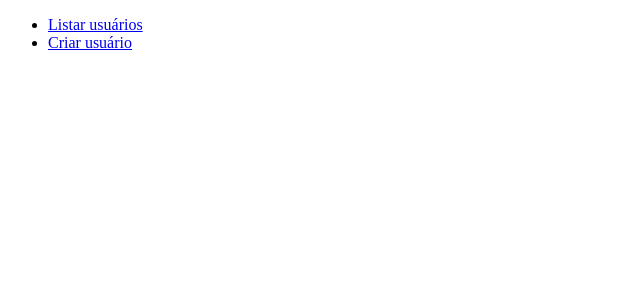
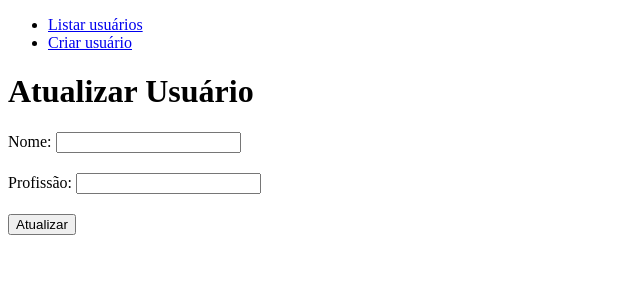
Before and after one commit to phedrakeson/simple-crud, an Angular app in the folder simple-crud/: page /users/update/1 in a window 1280 px wide. Before the commit this address led to /. Shown: the top 300 px of the page, without its empty margins (0-640 px from the left). Built offline with nearby package versions, Linux system fonts and the light colour scheme; no server answers.

Commit message:
feat: create a component for user update

```diff
--- a/simple-crud/src/app/app-routing.module.ts
+++ b/simple-crud/src/app/app-routing.module.ts
@@ -1,6 +1,7 @@
 import { NgModule } from '@angular/core';
 import { RouterModule, Routes } from '@angular/router';
 import { UserCreateComponent } from './users/user-create/user-create.component';
+import { UserUpdateComponent } from './users/user-update/user-update.component';
 import { UsersComponent } from './users/users.component';
 
 const routes: Routes = [
@@ -9,6 +10,9 @@ const routes: Routes = [
   },
   {
     path: 'users/create', component: UserCreateComponent
+  },
+  {
+    path: 'users/update/:id', component: UserUpdateComponent
   }
 ];
 
--- a/simple-crud/src/app/app.module.ts
+++ b/simple-crud/src/app/app.module.ts
@@ -8,12 +8,14 @@ import { FormsModule } from '@angular/forms'
 import { AppComponent } from './app.component';
 import { UsersComponent } from './users/users.component';
 import { UserCreateComponent } from './users/user-create/user-create.component';
+import { UserUpdateComponent } from './users/user-update/user-update.component';
 
 @NgModule({
   declarations: [
     AppComponent,
     UsersComponent,
-    UserCreateComponent
+    UserCreateComponent,
+    UserUpdateComponent
   ],
   imports: [
     BrowserModule,
--- /dev/null
+++ b/simple-crud/src/app/users/user-update/user-update.component.css
@@ -0,0 +1,5 @@
+label {
+  display: block;
+  margin-top: 10px;
+  margin-bottom: 20px;
+}
--- /dev/null
+++ b/simple-crud/src/app/users/user-update/user-update.component.html
@@ -0,0 +1,11 @@
+<h1>Atualizar Usuário</h1>
+
+<label for="name">Nome:
+  <input type="text" name="name" [(ngModel)]="request.name">
+</label>
+
+<label for="job">Profissão:
+  <input type="text" name="job" [(ngModel)]="request.job">
+</label>
+
+<button (click)="atualizarUsuario()" >Atualizar</button>
--- /dev/null
+++ b/simple-crud/src/app/users/user-update/user-update.component.ts
@@ -0,0 +1,33 @@
+import { Component, OnInit } from '@angular/core';
+import { ActivatedRoute } from '@angular/router';
+import { RequestUpdate } from '../users.model';
+import { UsersService } from '../users.service';
+
+@Component({
+  selector: 'app-user-update',
+  templateUrl: './user-update.component.html',
+  styleUrls: ['./user-update.component.css']
+})
+export class UserUpdateComponent implements OnInit {
+
+  id: string | null = this.route.snapshot.paramMap.get('id');
+  request: RequestUpdate = {} as RequestUpdate;
+
+  constructor(private usersService: UsersService, private route: ActivatedRoute) { }
+
+  ngOnInit(): void {
+    this.usersService.getUserByID(this.id).subscribe(res => {
+      this.request = {
+        name: `${res.data.first_name} ${res.data.last_name}`,
+        job: ''
+      };
+    });
+  }
+
+  atualizarUsuario() {
+    this.usersService.updateUser(this.id, this.request).subscribe(res => {
+      alert(`Atualizado as ${res.updatedAt} | Nome: ${res.name} Trabalho: ${res.job}`);
+    })
+  }
+
+}
--- a/simple-crud/src/app/users/users.component.html
+++ b/simple-crud/src/app/users/users.component.html
@@ -3,11 +3,13 @@
   <thead>
     <td>Nome</td>
     <td>Sobrenome</td>
+    <td>...</td>
   </thead>
   <tbody>
     <tr *ngFor="let user of responseUsers.data">
       <td>{{user.first_name}}</td>
       <td>{{user.last_name}}</td>
+      <td><a routerLink="/users/update/{{user.id}}">EDITAR</a></td>
     </tr>
   </tbody>
 </table>
--- a/simple-crud/src/app/users/users.model.ts
+++ b/simple-crud/src/app/users/users.model.ts
@@ -40,5 +40,5 @@ export interface RequestUpdate {
 export interface ResponseUpdate {
   name: string;
   job: string;
-  createdAt: Date;
+  updatedAt: Date;
 }
--- a/simple-crud/src/app/users/users.service.ts
+++ b/simple-crud/src/app/users/users.service.ts
@@ -20,12 +20,12 @@ export class UsersService {
     return this.http.post<ResponseCreate>(this.url, request);
   }
 
-  getUserByID(id: string): Observable<ResponseUser> {
+  getUserByID(id: string | null): Observable<ResponseUser> {
     const _url = `${this.url}/${id}`
     return this.http.get<ResponseUser>(_url)
   }
 
-  updateUser(id: string, request: RequestUpdate): Observable<ResponseUpdate> {
+  updateUser(id: string | null, request: RequestUpdate): Observable<ResponseUpdate> {
     const _url = `${this.url}/${id}`
     return this.http.put<ResponseUpdate>(_url, request)
   }
```
Also changed, not shown: 1 other file (tests, documents, lock files or other folders).
